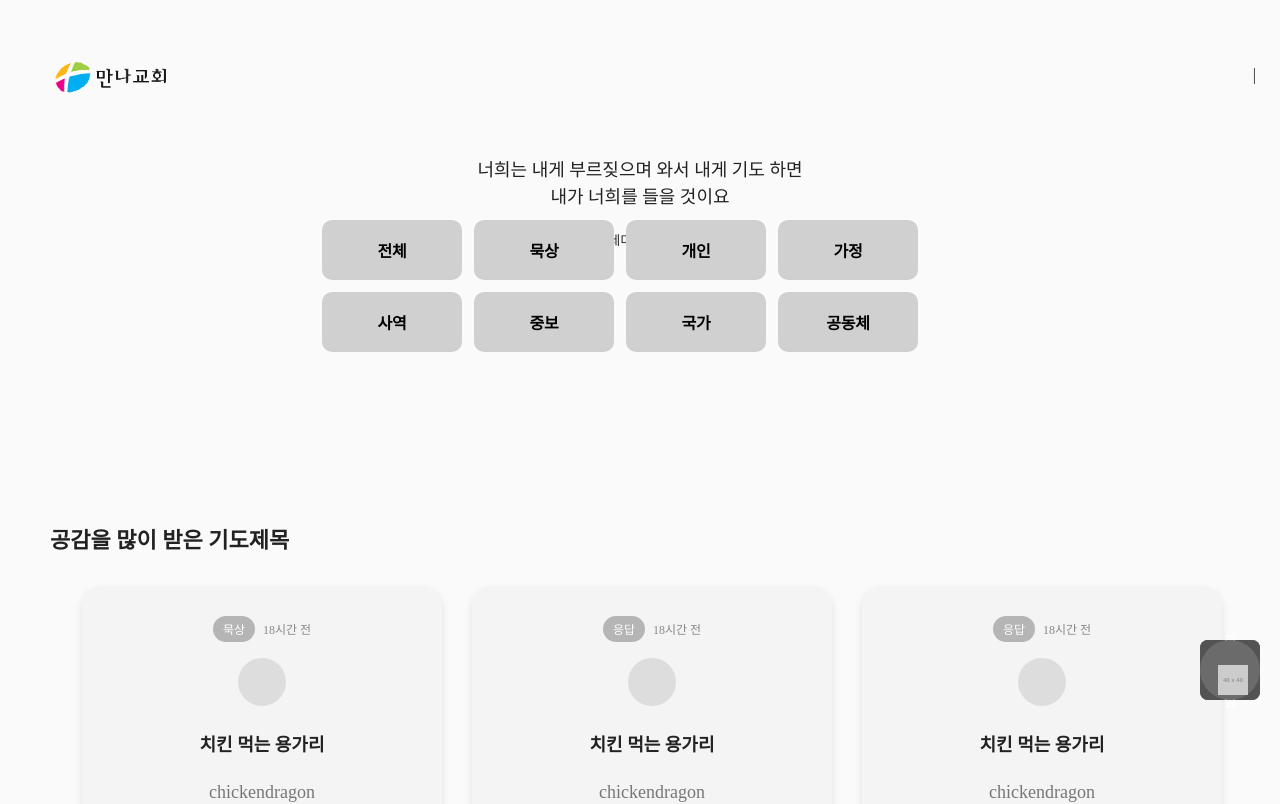
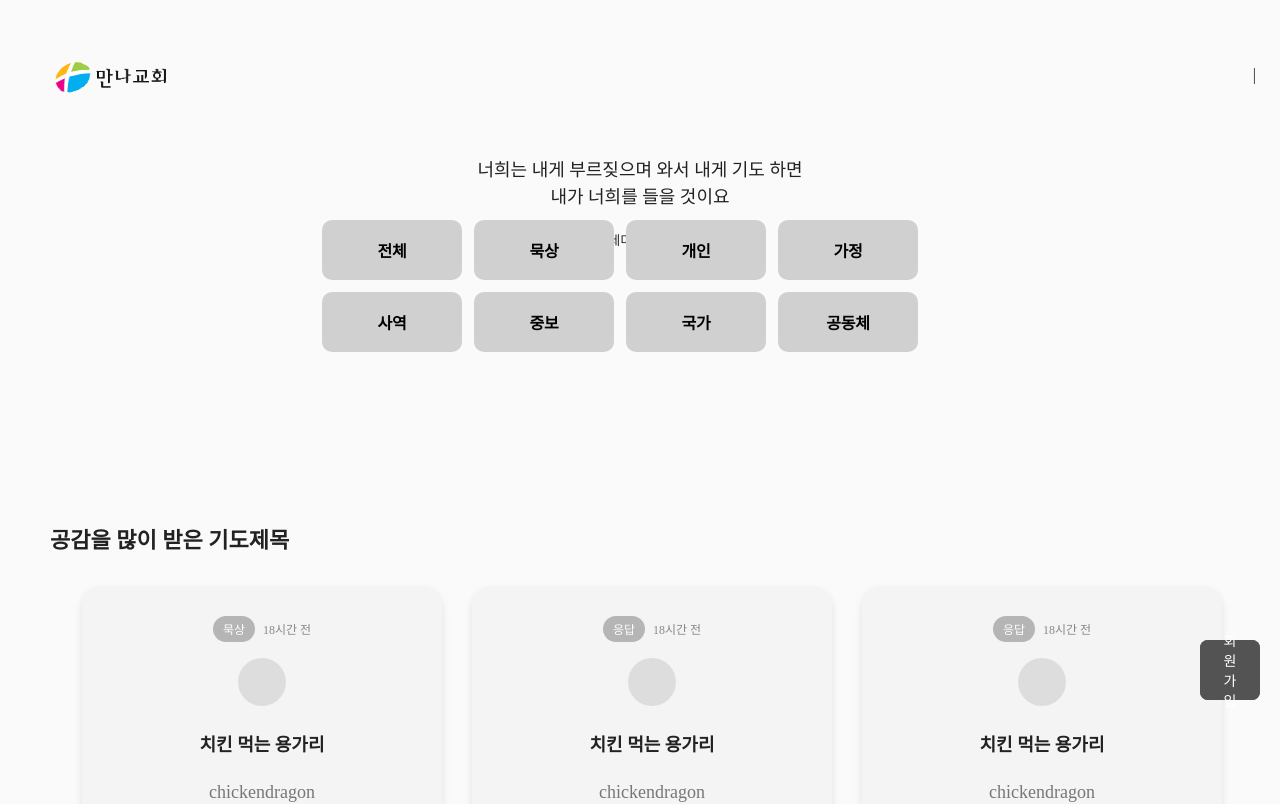
Before and after one commit to elroi773/manna_pray_project, a React (Vite) app: page / in a window 1280 px wide. Shown: the top 804 px of the page. Built offline with nearby package versions, Linux system fonts and the light colour scheme; no server answers; a web font is replaced by a local one.

Commit message:
배포용 테스트 버전

```diff
--- a/src/App.jsx
+++ b/src/App.jsx
@@ -84,7 +84,6 @@
 
       {/* 콘텐츠 영역 */}
       <CategoryButtons />
-      <WritingButton/>
       <div className="Cards">
         <div className="prayTitle" {...fadeInPray}>
           <h2>공감을 많이 받은 기도제목</h2>
```
